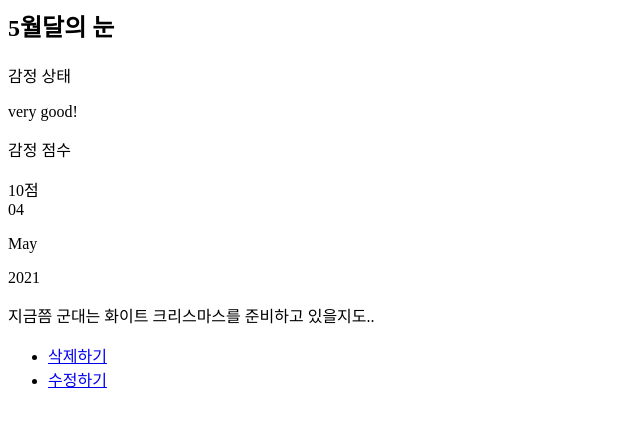
After one commit to nojaewon/Django_proj_mindNote, a Django app: page /diary/page/1/ in a window 1280 px wide. The commit adds this page. Shown: the top 427 px of the page, without its empty margins (0-640 px from the left). Run offline with Django 3.2, Linux system fonts and the light colour scheme; data comes from the database, SQL or seed files in the repository.

Commit message:
Link 'page_list' and 'page_detail' by URL

```diff
--- /dev/null
+++ b/mindnote/diary/templates/diary/page_detail.html
@@ -0,0 +1,28 @@
+<!-- page_detail.html -->
+<div class="notetext">
+    <div class="text-box">
+        <h2>{{object.title}}</h2>
+        <div class="state">
+            <p>감정 상태</p>
+            <span>{{object.feeling}}</span>
+        </div>
+        <div class="score">
+            <p>감정 점수</p>
+            <span>{{object.score}}점</span>
+        </div>
+        <div class="date">
+            <span>{{object.dt_created|date:"d"}}</span>
+            <div class="month-year">
+                <p class="month">{{object.dt_created|date:"M"}}</p>
+                <p class="year">{{object.dt_created|date:"Y"}}</p>
+            </div>
+        </div>
+        <div class="detail">{{object.content|linebreaksbr}}</div>
+        <div class="notetext-btn">
+            <ul>
+                <li><a href="#">삭제하기</a></li>
+                <li><a href="#">수정하기</a></li>
+            </ul>
+        </div>
+    </div>
+</div>
--- a/mindnote/diary/templates/diary/page_list.html
+++ b/mindnote/diary/templates/diary/page_list.html
@@ -9,7 +9,7 @@
                     <span>{{object.dt_created|date:"d"}}</span>
                     <p>{{object.dt_created|date:"M"}}</p>
                 </div>
-                <h2>{{object.title}}</h2>
+                <h2><a href = {% url 'page-detail' object.id %}>{{object.title}}</a></h2>
                 <div class='score'>
                     <p>감정점수</p>
                     <span>{{object.score}}점</span>
--- a/mindnote/diary/urls.py
+++ b/mindnote/diary/urls.py
@@ -2,10 +2,10 @@ from django.urls import path
 from . import views
 
 urlpatterns = [
-    path('',views.page_list),
+    path('',views.page_list, name = 'page-list'),
     # path('info/',views.info),
     # path('write/',views.page_create),
-    # path('page/<int:page_id>/',views.page_detail),
+    path('page/<int:page_id>/',views.page_detail, name = 'page-detail'),
     # path('page/<int:page_id>/edit/',views.page_update),
     # path('page/<int:page_id>/delete',views.page_delete),
 ]
--- a/mindnote/diary/views.py
+++ b/mindnote/diary/views.py
@@ -6,3 +6,8 @@ def page_list(request):
     object_list = Page.objects.all()
     context = {'object_list':object_list}
     return render(request, 'diary/page_list.html',context)
+
+def page_detail(request,page_id):
+    page_obj = Page.objects.get(id=page_id)
+    context = {'object' : page_obj}
+    return render(request, 'diary/page_detail.html',context)
```
